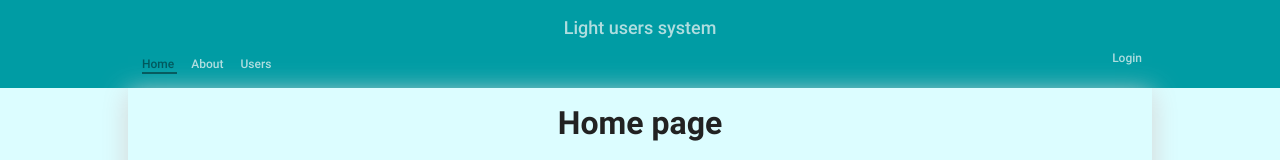
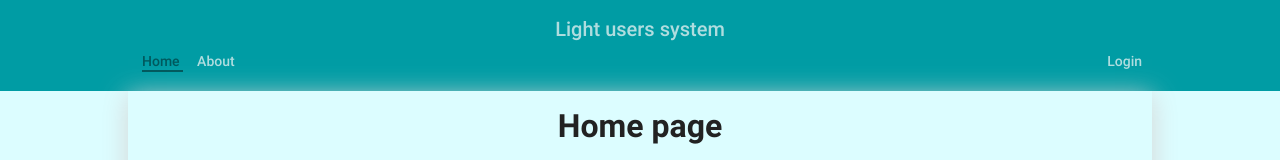
Before and after one commit to yuriy-avdeev/light-users-system, a Vue app: page / in a window 1280 px wide. Shown: the top 160 px of the page. Built offline with nearby package versions, Linux system fonts and the light colour scheme.

Commit message:
feat: finalize login and logout

```diff
--- a/src/components/AppHeader.vue
+++ b/src/components/AppHeader.vue
@@ -32,6 +32,7 @@ const handleLoginButton = () => {
 const logout = () => {
   userStore.logout()
   isConfirmationContainerOpened.value = false
+  router.push('/')
 }
 </script>
 
@@ -55,10 +56,11 @@ const logout = () => {
       </RouterLink>
 
       <RouterLink
+        v-if="userStore.isAdmin"
         class="header__link"
         to="/users"
       >
-        Users
+        List of users
       </RouterLink>
 
       <RouterLink
@@ -121,7 +123,7 @@ const logout = () => {
   width: 100%;
   padding: 12px;
   display: flex;
-  align-items: flex-end;
+  align-items: center;
   justify-content: space-between;
   flex-wrap: wrap;
   background-color: var(--color-background-secondary);
@@ -130,7 +132,7 @@ const logout = () => {
 .header__title {
   width: 100%;
   text-align: center;
-  font: 500 18px/1.3 'Roboto';
+  font: 500 20px/1.3 'Roboto';
   color: var(--color-white-soft);
   margin-bottom: 5px;
 }
@@ -140,7 +142,7 @@ const logout = () => {
 }
 
 .header__link {
-  font: 500 12px/1.3 'Roboto';
+  font: 500 14px/1.3 'Roboto';
   color: var(--color-white-soft);
   margin-left: 14px;
   transition: color 350ms;
@@ -169,7 +171,7 @@ const logout = () => {
   border: none;
   outline: none;
   background: transparent;
-  font: 500 12px/1 'Roboto';
+  font: 500 14px/1 'Roboto';
   color: var(--color-white-soft);
   transition: box-shadow 350ms;
   cursor: pointer;
```
